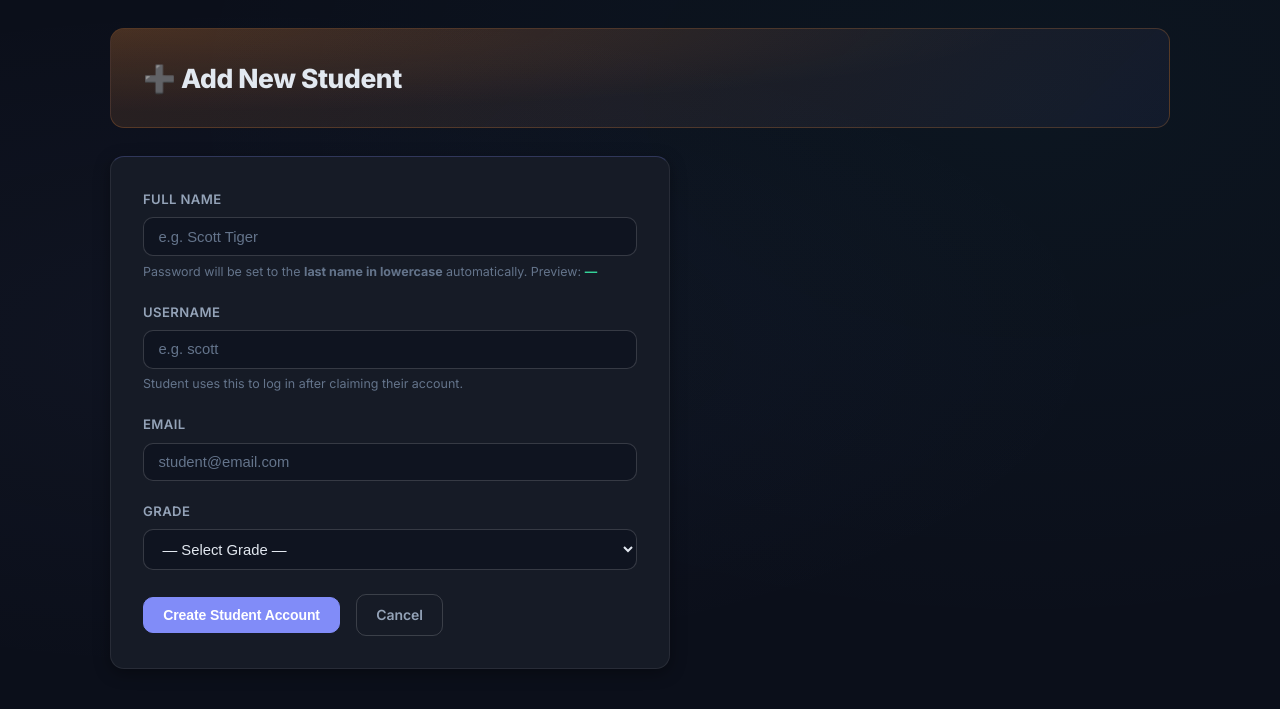
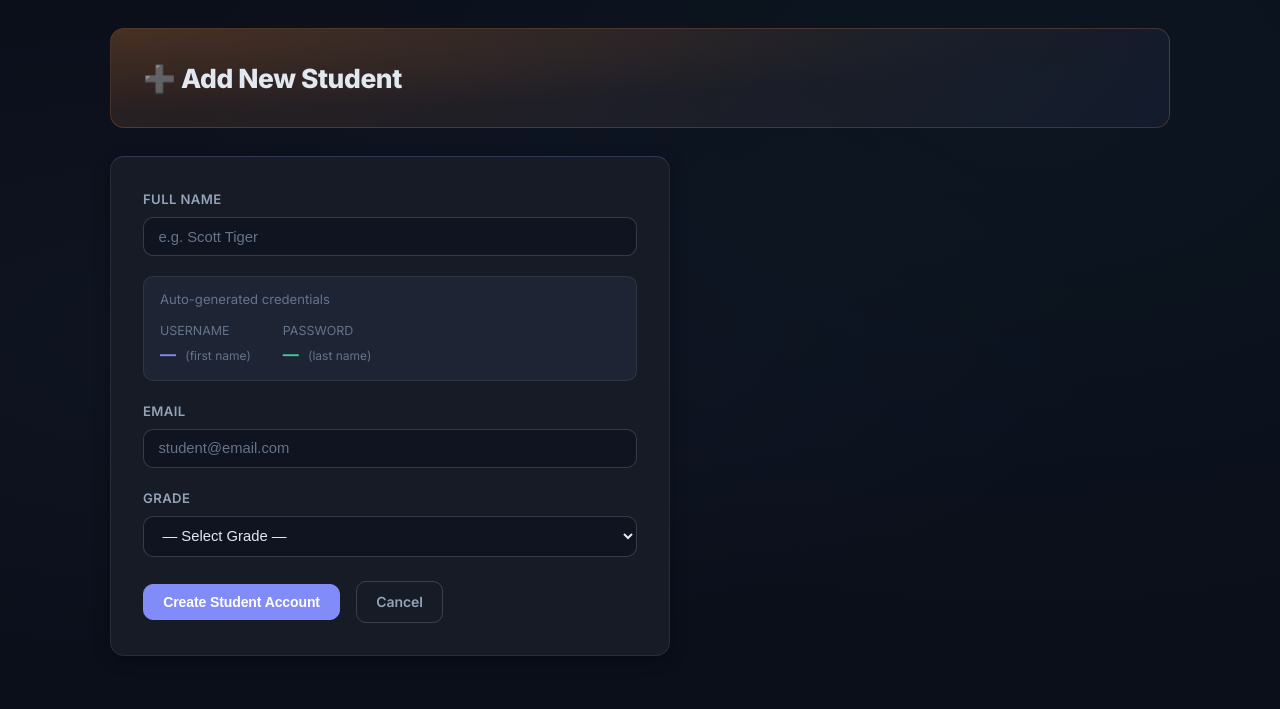
Before and after one commit to rajkumar-d83/schoolbell, a Python web app: template app/templates/parent/add_student.html in a window 1280 px wide. Shown: the part 60-769 px from the top of the page. Run offline with Jinja, Linux system fonts and the light colour scheme; the template is opened without the code that fills it, so the values that code supplies are empty.

Commit message:
Auto-derive username (first name) and password (last name) for new students
Username field removed from form — both credentials derived from full name:
  'Scott Tiger' → username: scott  password: tiger
Live preview box shows both values as parent types the name.

Co-Authored-By: Claude Sonnet 4.6 <noreply@anthropic.com>

```diff
--- a/app/templates/parent/add_student.html
+++ b/app/templates/parent/add_student.html
@@ -9,38 +9,45 @@
 <div class="form-card">
   <form method="POST" action="{{ url_for('parent.add_student') }}">
     <input type="hidden" name="csrf_token" value="{{ csrf_token() }}">
+
     <div class="form-group">
       <label class="form-label">Full Name</label>
-      <input type="text" name="name" id="name-input" class="form-control" placeholder="e.g. Scott Tiger" required oninput="updatePreview()">
-      <small class="form-hint">Password will be set to the <strong>last name in lowercase</strong> automatically.
-        Preview: <span id="pw-preview" style="color:var(--emerald); font-weight:700;">—</span>
-      </small>
+      <input type="text" name="name" id="name-input" class="form-control"
+             placeholder="e.g. Scott Tiger" required oninput="updatePreview()">
     </div>
-    <div class="form-group">
-      <label class="form-label">Username</label>
-      <input type="text" name="username" class="form-control" placeholder="e.g. scott" required>
-      <small class="form-hint">Student uses this to log in after claiming their account.</small>
+
+    <div class="form-group" style="background:var(--bg-elevated); border:1px solid var(--border);
+         border-radius:var(--radius); padding:.75rem 1rem;">
+      <div style="font-size:.82rem; color:var(--text-muted); margin-bottom:.4rem;">Auto-generated credentials</div>
+      <div style="display:flex; gap:2rem; flex-wrap:wrap;">
+        <div>
+          <span style="font-size:.78rem; color:var(--text-muted);">USERNAME</span><br>
+          <strong id="un-preview" style="color:var(--indigo);">—</strong>
+          <span style="font-size:.75rem; color:var(--text-muted); margin-left:.3rem;">(first name)</span>
+        </div>
+        <div>
+          <span style="font-size:.78rem; color:var(--text-muted);">PASSWORD</span><br>
+          <strong id="pw-preview" style="color:var(--emerald);">—</strong>
+          <span style="font-size:.75rem; color:var(--text-muted); margin-left:.3rem;">(last name)</span>
+        </div>
+      </div>
     </div>
+
     <div class="form-group">
       <label class="form-label">Email</label>
       <input type="email" name="email" class="form-control" placeholder="student@email.com" required>
     </div>
+
     <div class="form-group">
       <label class="form-label">Grade</label>
       <select name="grade" class="form-control" required>
         <option value="">— Select Grade —</option>
-        <option value="1">Grade 1</option>
-        <option value="2">Grade 2</option>
-        <option value="3">Grade 3</option>
-        <option value="4">Grade 4</option>
-        <option value="5">Grade 5</option>
-        <option value="6">Grade 6</option>
-        <option value="7">Grade 7</option>
-        <option value="8">Grade 8</option>
-        <option value="9">Grade 9</option>
-        <option value="10">Grade 10</option>
+        {% for g in range(1, 11) %}
+        <option value="{{ g }}">Grade {{ g }}</option>
+        {% endfor %}
       </select>
     </div>
+
     <div class="form-actions">
       <button type="submit" class="btn btn-primary">Create Student Account</button>
       <a href="{{ url_for('parent.students') }}" class="btn btn-outline ml-1">Cancel</a>
@@ -50,10 +57,9 @@
 
 <script>
 function updatePreview() {
-  const name  = document.getElementById('name-input').value.trim();
-  const parts = name.split(/\s+/);
-  const pw    = parts.length > 1 ? parts[parts.length - 1].toLowerCase() : '—';
-  document.getElementById('pw-preview').textContent = pw;
+  const parts = document.getElementById('name-input').value.trim().split(/\s+/);
+  document.getElementById('un-preview').textContent = parts.length >= 1 ? parts[0].toLowerCase() : '—';
+  document.getElementById('pw-preview').textContent = parts.length >= 2 ? parts[parts.length - 1].toLowerCase() : '—';
 }
 </script>
 {% endblock %}
```
Also changed, not shown: app/routes/parent.py (+6 -6 lines).
